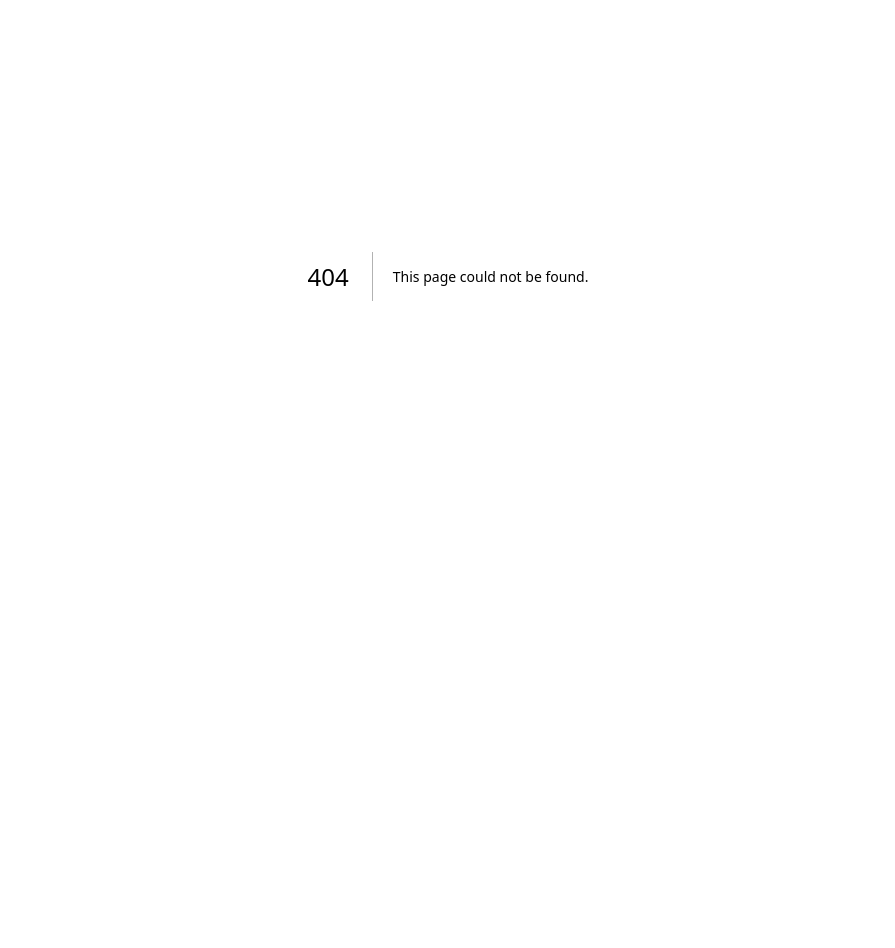
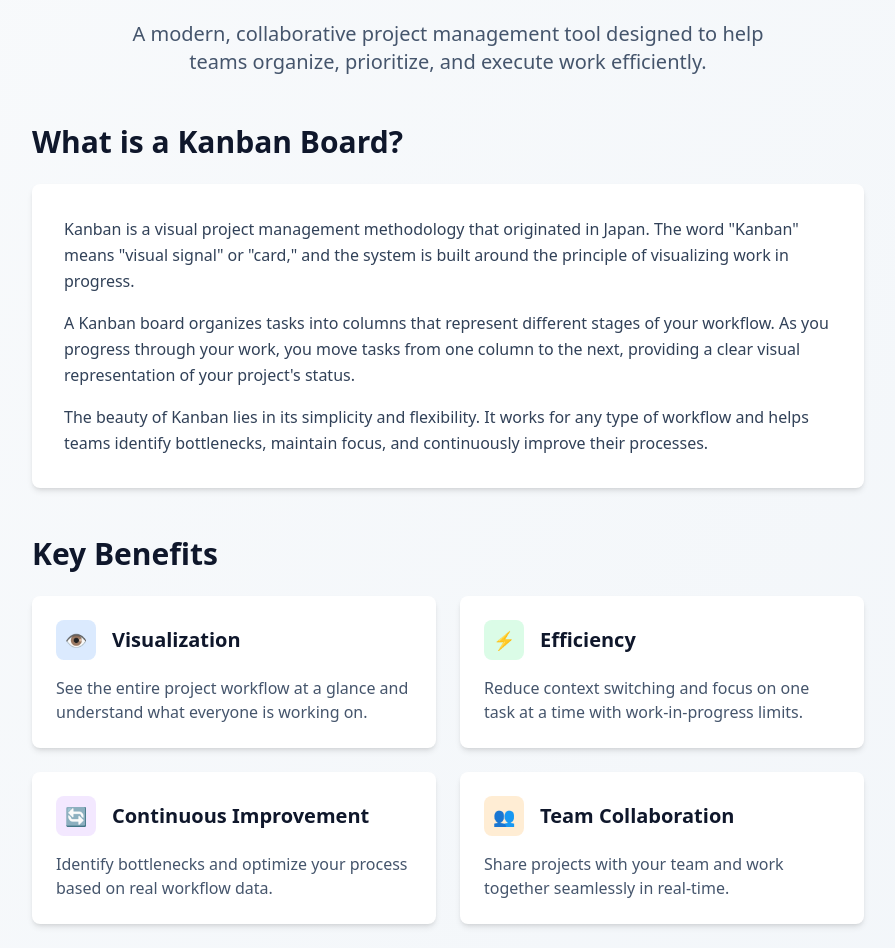
Before and after one commit to TheGreatL/KanbanBoard, a Next.js app: page /about in a window 1280 px wide. Before the commit this address had no page. Shown: the part 124-1072 px from the top of the page, without its empty margins (192-1087 px from the left). Before the commit the page ends 800 px from the top, so only its background shows below. Built offline with nearby package versions, Linux system fonts and the light colour scheme.

Commit message:
add about page

```diff
--- /dev/null
+++ b/src/app/about/page.tsx
@@ -0,0 +1,150 @@
+import React from 'react';
+
+export default function AboutPage() {
+	return (
+		<div className='min-h-screen bg-gradient-to-br from-slate-50 to-slate-100 dark:from-slate-900 dark:to-slate-800'>
+			<div className='max-w-4xl mx-auto px-4 sm:px-6 lg:px-8 py-12 sm:py-16 lg:py-20'>
+				{/* Header */}
+				<div className='text-center mb-12'>
+					<h1 className='text-4xl sm:text-5xl font-bold text-slate-900 dark:text-white mb-4'>About Kanban Board</h1>
+					<p className='text-lg sm:text-xl text-slate-600 dark:text-slate-300 max-w-2xl mx-auto'>
+						A modern, collaborative project management tool designed to help teams organize, prioritize, and execute work efficiently.
+					</p>
+				</div>
+
+				{/* What is Kanban Section */}
+				<section className='mb-12'>
+					<h2 className='text-3xl font-bold text-slate-900 dark:text-white mb-6'>What is a Kanban Board?</h2>
+					<div className='bg-white dark:bg-slate-800 rounded-lg shadow-md p-8'>
+						<p className='text-slate-700 dark:text-slate-300 mb-4 leading-relaxed'>
+							Kanban is a visual project management methodology that originated in Japan. The word "Kanban" means "visual signal" or "card,"
+							and the system is built around the principle of visualizing work in progress.
+						</p>
+						<p className='text-slate-700 dark:text-slate-300 mb-4 leading-relaxed'>
+							A Kanban board organizes tasks into columns that represent different stages of your workflow. As you progress through your
+							work, you move tasks from one column to the next, providing a clear visual representation of your project's status.
+						</p>
+						<p className='text-slate-700 dark:text-slate-300 leading-relaxed'>
+							The beauty of Kanban lies in its simplicity and flexibility. It works for any type of workflow and helps teams identify
+							bottlenecks, maintain focus, and continuously improve their processes.
+						</p>
+					</div>
+				</section>
+
+				{/* Key Benefits Section */}
+				<section className='mb-12'>
+					<h2 className='text-3xl font-bold text-slate-900 dark:text-white mb-6'>Key Benefits</h2>
+					<div className='grid grid-cols-1 md:grid-cols-2 gap-6'>
+						<div className='bg-white dark:bg-slate-800 rounded-lg shadow-md p-6'>
+							<div className='flex items-center mb-4'>
+								<div className='w-10 h-10 bg-blue-100 dark:bg-blue-900 rounded-lg flex items-center justify-center mr-4'>
+									<span className='text-blue-600 dark:text-blue-300 font-bold text-lg'>👁️</span>
+								</div>
+								<h3 className='text-xl font-semibold text-slate-900 dark:text-white'>Visualization</h3>
+							</div>
+							<p className='text-slate-600 dark:text-slate-400'>
+								See the entire project workflow at a glance and understand what everyone is working on.
+							</p>
+						</div>
+
+						<div className='bg-white dark:bg-slate-800 rounded-lg shadow-md p-6'>
+							<div className='flex items-center mb-4'>
+								<div className='w-10 h-10 bg-green-100 dark:bg-green-900 rounded-lg flex items-center justify-center mr-4'>
+									<span className='text-green-600 dark:text-green-300 font-bold text-lg'>⚡</span>
+								</div>
+								<h3 className='text-xl font-semibold text-slate-900 dark:text-white'>Efficiency</h3>
+							</div>
+							<p className='text-slate-600 dark:text-slate-400'>
+								Reduce context switching and focus on one task at a time with work-in-progress limits.
+							</p>
+						</div>
+
+						<div className='bg-white dark:bg-slate-800 rounded-lg shadow-md p-6'>
+							<div className='flex items-center mb-4'>
+								<div className='w-10 h-10 bg-purple-100 dark:bg-purple-900 rounded-lg flex items-center justify-center mr-4'>
+									<span className='text-purple-600 dark:text-purple-300 font-bold text-lg'>🔄</span>
+								</div>
+								<h3 className='text-xl font-semibold text-slate-900 dark:text-white'>Continuous Improvement</h3>
+							</div>
+							<p className='text-slate-600 dark:text-slate-400'>
+								Identify bottlenecks and optimize your process based on real workflow data.
+							</p>
+						</div>
+
+						<div className='bg-white dark:bg-slate-800 rounded-lg shadow-md p-6'>
+							<div className='flex items-center mb-4'>
+								<div className='w-10 h-10 bg-orange-100 dark:bg-orange-900 rounded-lg flex items-center justify-center mr-4'>
+									<span className='text-orange-600 dark:text-orange-300 font-bold text-lg'>👥</span>
+								</div>
+								<h3 className='text-xl font-semibold text-slate-900 dark:text-white'>Team Collaboration</h3>
+							</div>
+							<p className='text-slate-600 dark:text-slate-400'>Share projects with your team and work together seamlessly in real-time.</p>
+						</div>
+					</div>
+				</section>
+
+				{/* Our App Section */}
+				<section className='mb-12'>
+					<h2 className='text-3xl font-bold text-slate-900 dark:text-white mb-6'>Our Kanban Board App</h2>
+					<div className='bg-white dark:bg-slate-800 rounded-lg shadow-md p-8'>
+						<p className='text-slate-700 dark:text-slate-300 mb-4 leading-relaxed'>
+							This application provides a streamlined, modern Kanban board experience. Designed with both individual users and teams in
+							mind, it combines the proven Kanban methodology with an intuitive interface.
+						</p>
+						<div className='mt-6 space-y-4'>
+							<div className='flex items-start'>
+								<span className='text-2xl mr-4'>🎯</span>
+								<div>
+									<h4 className='font-semibold text-slate-900 dark:text-white mb-1'>Create Custom Workflows</h4>
+									<p className='text-slate-600 dark:text-slate-400'>
+										Create columns that match your specific workflow and organize tasks exactly how you need them.
+									</p>
+								</div>
+							</div>
+							<div className='flex items-start'>
+								<span className='text-2xl mr-4'>🔐</span>
+								<div>
+									<h4 className='font-semibold text-slate-900 dark:text-white mb-1'>Secure & Collaborative</h4>
+									<p className='text-slate-600 dark:text-slate-400'>
+										Built with enterprise-grade security and real-time collaboration features for seamless teamwork.
+									</p>
+								</div>
+							</div>
+							<div className='flex items-start'>
+								<span className='text-2xl mr-4'>📱</span>
+								<div>
+									<h4 className='font-semibold text-slate-900 dark:text-white mb-1'>Responsive Design</h4>
+									<p className='text-slate-600 dark:text-slate-400'>
+										Access your boards from any device—desktop, tablet, or mobile—with full functionality.
+									</p>
+								</div>
+							</div>
+							<div className='flex items-start'>
+								<span className='text-2xl mr-4'>⚙️</span>
+								<div>
+									<h4 className='font-semibold text-slate-900 dark:text-white mb-1'>Easy to Use</h4>
+									<p className='text-slate-600 dark:text-slate-400'>
+										Intuitive drag-and-drop interface that requires no training—start organizing immediately.
+									</p>
+								</div>
+							</div>
+						</div>
+					</div>
+				</section>
+
+				{/* Getting Started Section */}
+				<section className='text-center'>
+					<h2 className='text-3xl font-bold text-slate-900 dark:text-white mb-6'>Ready to Get Started?</h2>
+					<p className='text-slate-600 dark:text-slate-300 mb-8 max-w-2xl mx-auto'>
+						Start organizing your projects and boosting your team's productivity with our Kanban board today.
+					</p>
+					<a
+						href='/'
+						className='inline-block bg-blue-600 hover:bg-blue-700 text-white font-semibold py-3 px-8 rounded-lg transition duration-200 ease-in-out transform hover:scale-105'>
+						Go to Dashboard
+					</a>
+				</section>
+			</div>
+		</div>
+	);
+}
--- a/src/app/page.tsx
+++ b/src/app/page.tsx
@@ -1,14 +1,14 @@
-"use client";
+'use client';
 
-import { useEffect, useState, useCallback } from "react";
-import { useRouter } from "next/navigation";
-import { supabase } from "@/lib/supabase";
-import { Loader2, LayoutDashboard, FolderKanban } from "lucide-react";
-import Sidebar, { Project } from "@/components/Sidebar";
-import { cn } from "@/lib/utils";
-import dynamic from "next/dynamic";
+import {useEffect, useState, useCallback} from 'react';
+import {useRouter} from 'next/navigation';
+import {supabase} from '@/lib/supabase';
+import {Loader2, LayoutDashboard, FolderKanban} from 'lucide-react';
+import Sidebar, {Project} from '@/components/Sidebar';
+import {cn} from '@/lib/utils';
+import dynamic from 'next/dynamic';
 
-const KanbanBoard = dynamic(() => import("@/components/KanbanBoard"), { ssr: false });
+const KanbanBoard = dynamic(() => import('@/components/KanbanBoard'), {ssr: false});
 
 export default function Home() {
 	const [loading, setLoading] = useState(true);
@@ -18,24 +18,26 @@ export default function Home() {
 	const [currentUserId, setCurrentUserId] = useState<string | null>(null);
 	const router = useRouter();
 
-
 	const fetchProjects = useCallback(async () => {
 		setLoadingProjects(true);
-    const { data: { user } } = await supabase.auth.getUser();
+		const {
+			data: {user},
+		} = await supabase.auth.getUser();
 		if (!user) return;
 
-    const { data } = await supabase
-      .from("projects")
-      .select("*")
-      .order("created_at", { ascending: false });
+		const {data} = await supabase.from('projects').select('*').order('created_at', {ascending: false});
 
 		if (data) {
 			setProjects(data);
 			// Only set active project from UNARCHIVED ones if none is active
 			setActiveProjectId((prev) => {
 				if (prev) return prev;
-        const firstActive = data.find(p => !p.archived_at);
-        return firstActive ? firstActive.id : (data.length > 0 ? data[0].id : null);
+				const firstActive = data.find((p) => !p.archived_at);
+				return (
+					firstActive ? firstActive.id
+					: data.length > 0 ? data[0].id
+					: null
+				);
 			});
 		}
 		setLoadingProjects(false);
@@ -43,9 +45,11 @@ export default function Home() {
 
 	useEffect(() => {
 		const checkUser = async () => {
-      const { data: { session } } = await supabase.auth.getSession();
+			const {
+				data: {session},
+			} = await supabase.auth.getSession();
 			if (!session) {
-        router.push("/auth");
+				router.push('/about');
 			} else {
 				setCurrentUserId(session.user.id);
 				fetchProjects();
@@ -55,41 +59,39 @@ export default function Home() {
 
 		checkUser();
 
-    const { data: authListener } = supabase.auth.onAuthStateChange(
-      (event, session) => {
+		const {data: authListener} = supabase.auth.onAuthStateChange((event, session) => {
 			if (!session) {
-          router.push("/auth");
+				router.push('/about');
 			} else {
 				setCurrentUserId(session.user.id);
 				fetchProjects();
 			}
-      }
-    );
+		});
 
 		// Subscribe to project_members changes to update project list in real-time
 		const membersChannel = supabase
-      .channel("sidebar_sync")
+			.channel('sidebar_sync')
 			.on(
-        "postgres_changes",
+				'postgres_changes',
 				{
-          event: "*",
-          schema: "public",
-          table: "project_members",
+					event: '*',
+					schema: 'public',
+					table: 'project_members',
 				},
 				() => {
 					fetchProjects();
-        }
+				},
 			)
 			.on(
-        "postgres_changes",
+				'postgres_changes',
 				{
-          event: "*",
-          schema: "public",
-          table: "projects",
+					event: '*',
+					schema: 'public',
+					table: 'projects',
 				},
 				() => {
 					fetchProjects();
-        }
+				},
 			)
 			.subscribe();
 
@@ -100,14 +102,12 @@ export default function Home() {
 	}, [router, fetchProjects]);
 
 	const createProject = async (title: string) => {
-    const { data: { user } } = await supabase.auth.getUser();
+		const {
+			data: {user},
+		} = await supabase.auth.getUser();
 		if (!user) return;
 
-    const { data } = await supabase
-      .from("projects")
-      .insert({ title, user_id: user.id })
-      .select()
-      .single();
+		const {data} = await supabase.from('projects').insert({title, user_id: user.id}).select().single();
 
 		if (data) {
 			setProjects([data, ...projects]);
@@ -117,7 +117,7 @@ export default function Home() {
 
 	const archiveProject = async (id: string) => {
 		const now = new Date().toISOString();
-    setProjects(projects.map((p) => (p.id === id ? { ...p, archived_at: now } : p)));
+		setProjects(projects.map((p) => (p.id === id ? {...p, archived_at: now} : p)));
 
 		// If archiving active project, switch to another active one
 		if (activeProjectId === id) {
@@ -125,12 +125,12 @@ export default function Home() {
 			setActiveProjectId(remainingActive.length > 0 ? remainingActive[0].id : null);
 		}
 
-    await supabase.from("projects").update({ archived_at: now }).eq("id", id);
+		await supabase.from('projects').update({archived_at: now}).eq('id', id);
 	};
 
 	const restoreProject = async (id: string) => {
-    setProjects(projects.map((p) => (p.id === id ? { ...p, archived_at: null } : p)));
-    await supabase.from("projects").update({ archived_at: null }).eq("id", id);
+		setProjects(projects.map((p) => (p.id === id ? {...p, archived_at: null} : p)));
+		await supabase.from('projects').update({archived_at: null}).eq('id', id);
 	};
 
 	const deleteProjectPermanently = async (id: string) => {
@@ -138,14 +138,18 @@ export default function Home() {
 		if (activeProjectId === id) {
 			const remaining = projects.filter((p) => p.id !== id && !p.archived_at);
 			const remainingAll = projects.filter((p) => p.id !== id);
-      setActiveProjectId(remaining.length > 0 ? remaining[0].id : (remainingAll.length > 0 ? remainingAll[0].id : null));
+			setActiveProjectId(
+				remaining.length > 0 ? remaining[0].id
+				: remainingAll.length > 0 ? remainingAll[0].id
+				: null,
+			);
 		}
-    await supabase.from("projects").delete().eq("id", id);
+		await supabase.from('projects').delete().eq('id', id);
 	};
 
 	const updateProject = async (id: string, title: string) => {
-    setProjects(projects.map((p) => (p.id === id ? { ...p, title } : p)));
-    await supabase.from("projects").update({ title }).eq("id", id);
+		setProjects(projects.map((p) => (p.id === id ? {...p, title} : p)));
+		await supabase.from('projects').update({title}).eq('id', id);
 	};
 
 	const handleLogout = async () => {
@@ -158,17 +162,17 @@ export default function Home() {
 
 	if (loading) {
 		return (
-      <div className="min-h-screen flex flex-col items-center justify-center bg-white dark:bg-zinc-950 animate-in fade-in duration-700">
-        <div className="relative mb-8">
-          <div className="w-16 h-16 bg-blue-500 rounded-2xl flex items-center justify-center shadow-2xl shadow-blue-500/20 animate-bounce">
-            <FolderKanban className="w-8 h-8 text-white" />
+			<div className='min-h-screen flex flex-col items-center justify-center bg-white dark:bg-zinc-950 animate-in fade-in duration-700'>
+				<div className='relative mb-8'>
+					<div className='w-16 h-16 bg-blue-500 rounded-2xl flex items-center justify-center shadow-2xl shadow-blue-500/20 animate-bounce'>
+						<FolderKanban className='w-8 h-8 text-white' />
 					</div>
-          <div className="absolute -inset-4 bg-blue-500/20 rounded-full blur-2xl animate-pulse -z-10" />
+					<div className='absolute -inset-4 bg-blue-500/20 rounded-full blur-2xl animate-pulse -z-10' />
 				</div>
-        <div className="flex flex-col items-center gap-2">
-          <h2 className="text-xl font-bold text-zinc-900 dark:text-zinc-100 tracking-tight">Antigravity Kanban</h2>
-          <div className="flex items-center gap-2 text-zinc-400 dark:text-zinc-500 text-sm font-medium">
-            <Loader2 className="w-4 h-4 animate-spin" />
+				<div className='flex flex-col items-center gap-2'>
+					<h2 className='text-xl font-bold text-zinc-900 dark:text-zinc-100 tracking-tight'> Kanban</h2>
+					<div className='flex items-center gap-2 text-zinc-400 dark:text-zinc-500 text-sm font-medium'>
+						<Loader2 className='w-4 h-4 animate-spin' />
 						<span>Synchronizing your workspace...</span>
 					</div>
 				</div>
@@ -177,27 +181,27 @@ export default function Home() {
 	}
 
 	return (
-    <div className="flex h-screen bg-white dark:bg-zinc-950 text-zinc-900 dark:text-zinc-50 overflow-hidden relative">
+		<div className='flex h-screen bg-white dark:bg-zinc-950 text-zinc-900 dark:text-zinc-50 overflow-hidden relative'>
 			{/* Mobile Toggle Button */}
 			<button
 				onClick={toggleSidebar}
-        className="lg:hidden fixed bottom-6 left-6 z-[80] w-12 h-12 glass rounded-2xl flex items-center justify-center shadow-lg active:scale-95 transition-all text-zinc-600 dark:text-zinc-400"
-        aria-label="Toggle Sidebar"
-      >
-        <LayoutDashboard className="w-6 h-6" />
+				className='lg:hidden fixed bottom-6 left-6 z-[80] w-12 h-12 glass rounded-2xl flex items-center justify-center shadow-lg active:scale-95 transition-all text-zinc-600 dark:text-zinc-400'
+				aria-label='Toggle Sidebar'>
+				<LayoutDashboard className='w-6 h-6' />
 			</button>
 
 			{/* Overlay for mobile sidebar */}
 			{isSidebarOpen && (
 				<div
-          className="fixed inset-0 bg-black/20 backdrop-blur-[2px] z-[70] lg:hidden animate-in fade-in duration-200"
+					className='fixed inset-0 bg-black/20 backdrop-blur-[2px] z-[70] lg:hidden animate-in fade-in duration-200'
 					onClick={() => setIsSidebarOpen(false)}
 				/>
 			)}
 
-      <div className={cn(
-        "fixed inset-y-0 left-0 z-[75] lg:relative lg:block transform transition-transform duration-300 ease-out lg:translate-x-0",
-        isSidebarOpen ? "translate-x-0" : "-translate-x-full"
+			<div
+				className={cn(
+					'fixed inset-y-0 left-0 z-[75] lg:relative lg:block transform transition-transform duration-300 ease-out lg:translate-x-0',
+					isSidebarOpen ? 'translate-x-0' : '-translate-x-full',
 				)}>
 				<Sidebar
 					projects={projects}
@@ -218,27 +222,22 @@ export default function Home() {
 				/>
 			</div>
 
-      <main className="flex-1 overflow-hidden flex flex-col bg-white dark:bg-zinc-950 min-w-0 min-h-0">
-        {activeProjectId ? (
-          <div className="flex-1 p-4 lg:p-8 min-w-0 min-h-0 relative overflow-hidden">
+			<main className='flex-1 overflow-hidden flex flex-col bg-white dark:bg-zinc-950 min-w-0 min-h-0'>
+				{activeProjectId ?
+					<div className='flex-1 p-4 lg:p-8 min-w-0 min-h-0 relative overflow-hidden'>
 						<KanbanBoard projectId={activeProjectId} />
 					</div>
-        ) : (
-          <div className="flex-1 flex flex-col items-center justify-center p-8 text-center max-w-md mx-auto">
-            <div className="w-16 h-16 bg-zinc-100 dark:bg-zinc-900 rounded-2xl flex items-center justify-center mb-6 border border-zinc-200 dark:border-zinc-800">
-              <LayoutDashboard className="w-8 h-8 text-zinc-400" />
+				:	<div className='flex-1 flex flex-col items-center justify-center p-8 text-center max-w-md mx-auto'>
+						<div className='w-16 h-16 bg-zinc-100 dark:bg-zinc-900 rounded-2xl flex items-center justify-center mb-6 border border-zinc-200 dark:border-zinc-800'>
+							<LayoutDashboard className='w-8 h-8 text-zinc-400' />
 						</div>
-            <h2 className="text-xl font-semibold text-zinc-900 dark:text-zinc-100 mb-2">
-              No projects yet
-            </h2>
-            <p className="text-zinc-500 dark:text-zinc-400 mb-8 text-sm">
+						<h2 className='text-xl font-semibold text-zinc-900 dark:text-zinc-100 mb-2'>No projects yet</h2>
+						<p className='text-zinc-500 dark:text-zinc-400 mb-8 text-sm'>
 							Create a new project to start organizing your tasks and ideas with your new minimalist Kanban board.
 						</p>
-            <p className="text-xs font-semibold text-zinc-400 uppercase tracking-widest">
-              ← Use the sidebar to create your first project
-            </p>
+						<p className='text-xs font-semibold text-zinc-400 uppercase tracking-widest'>← Use the sidebar to create your first project</p>
 					</div>
-        )}
+				}
 			</main>
 		</div>
 	);
```
Lines whose indentation alone changed are shown as unchanged.
